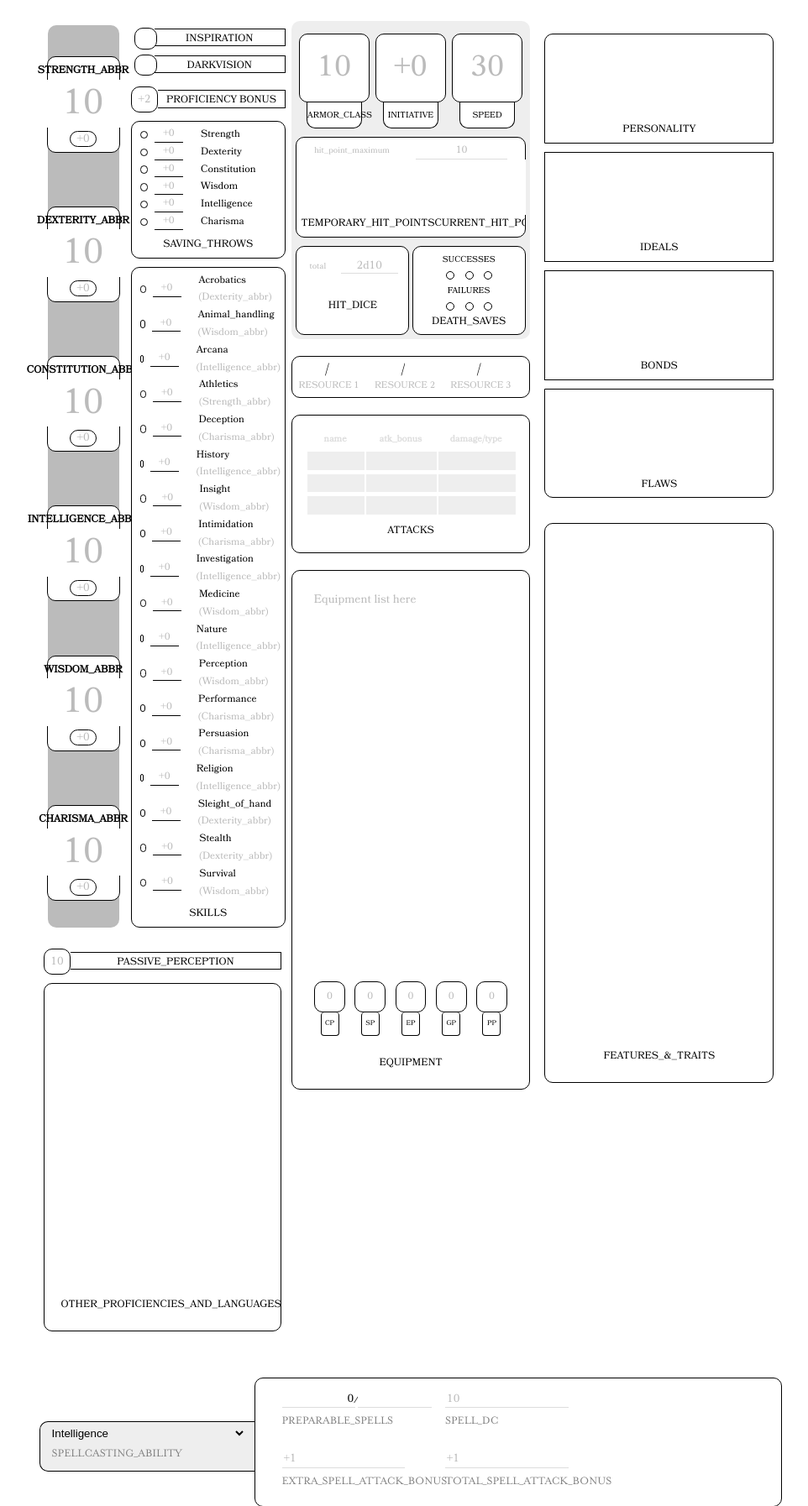
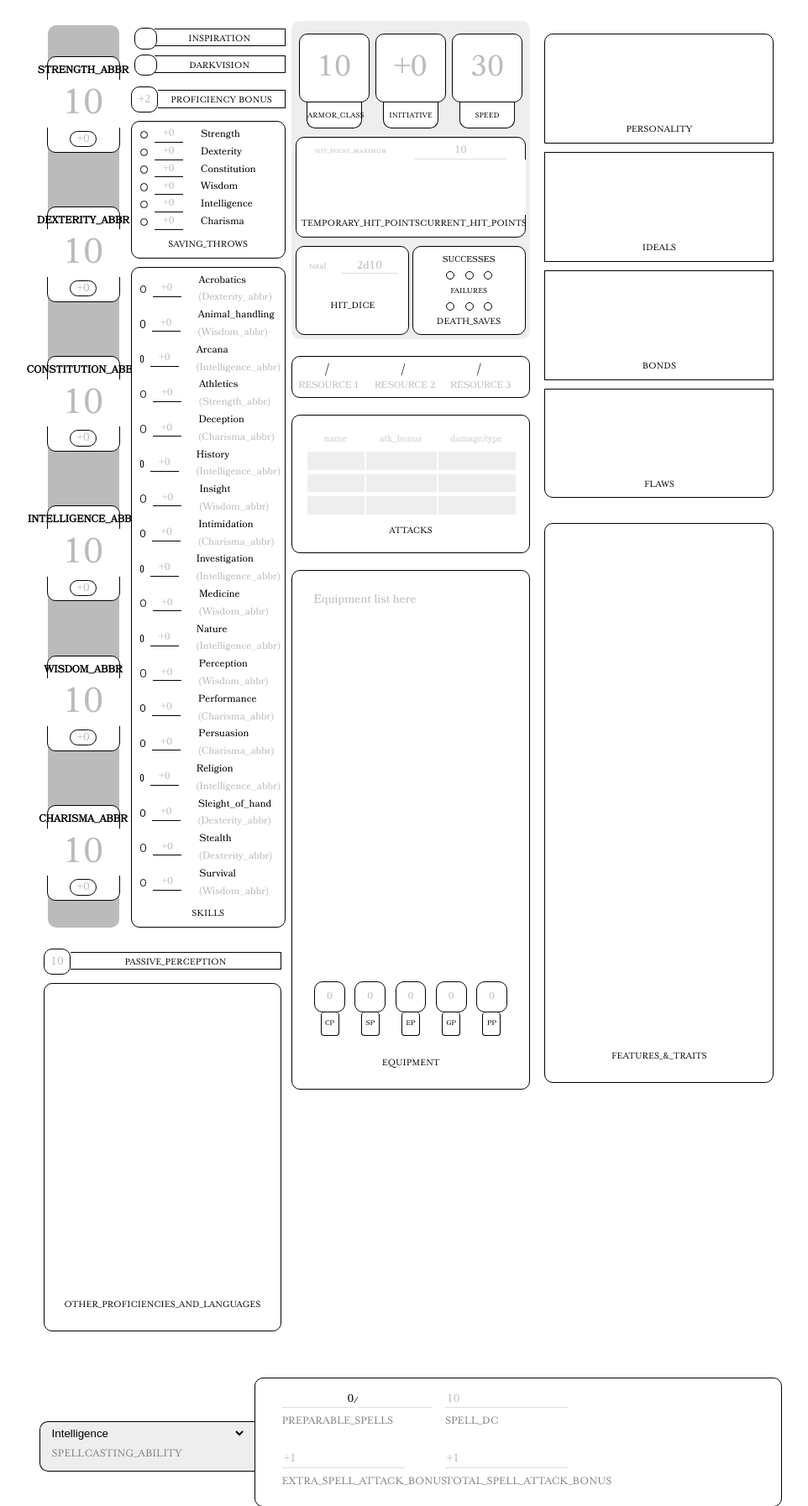
Before and after one commit to brouberol/5esheets, a Python web app: template 5esheets/templates/sheet.html in a window 1280 px wide. Shown: the part 196-1990 px from the top of the page at 84% size, without its empty margins (151-1113 px from the left). Run offline with Jinja, Linux system fonts and the light colour scheme; the template is opened without the code that fills it, so the values that code supplies are empty; some libraries are stand-ins or nearby versions.

Commit message:
Use the headings font for the subtitles as well

```diff
--- a/5esheets/static/css/regular.css
+++ b/5esheets/static/css/regular.css
@@ -22,7 +22,8 @@ h3,
 h4,
 h5,
 h6,
-header {
+header,
+.subtitle {
   font-family: var(--font-family-headings);
 }
 
```
